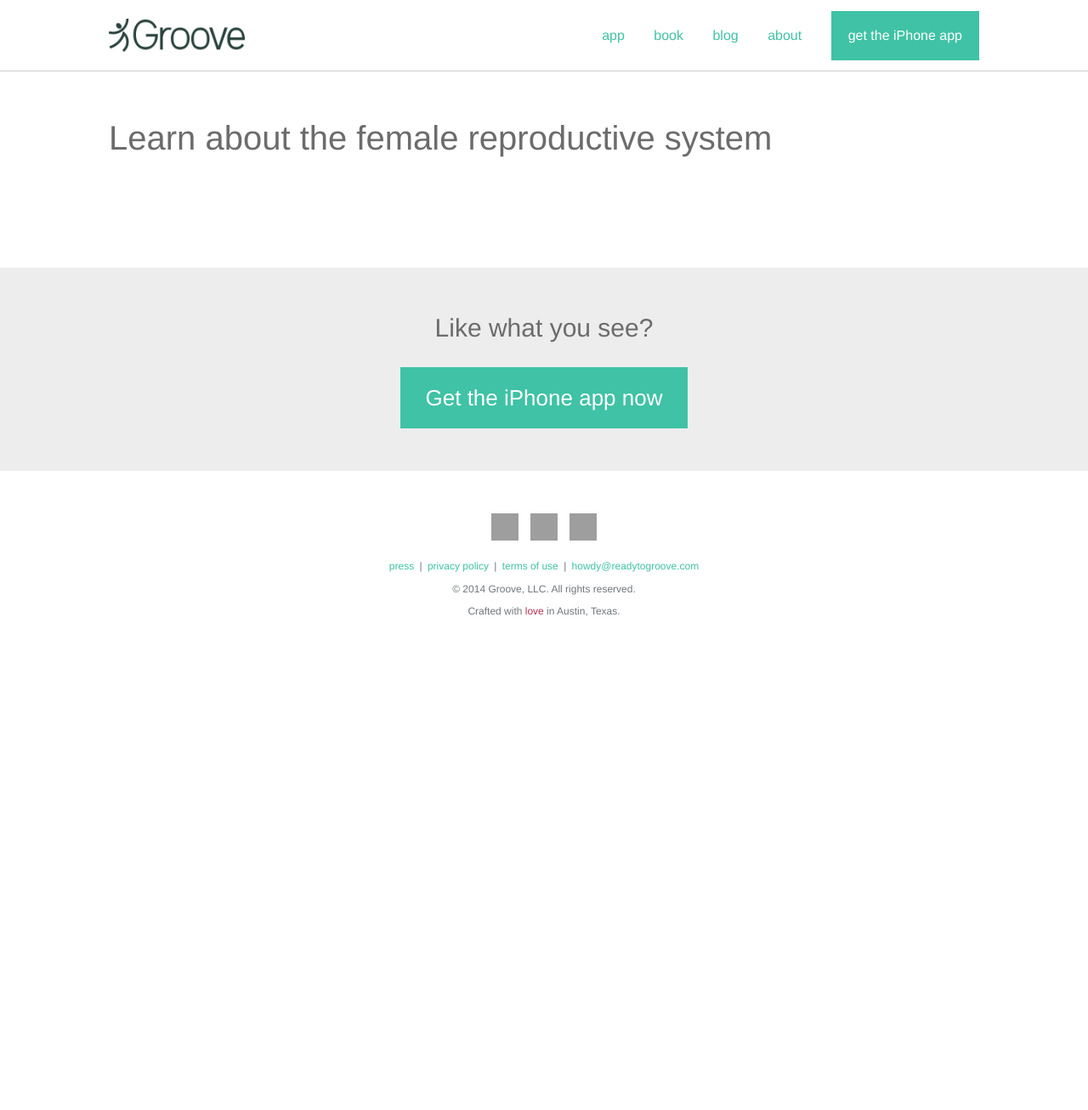
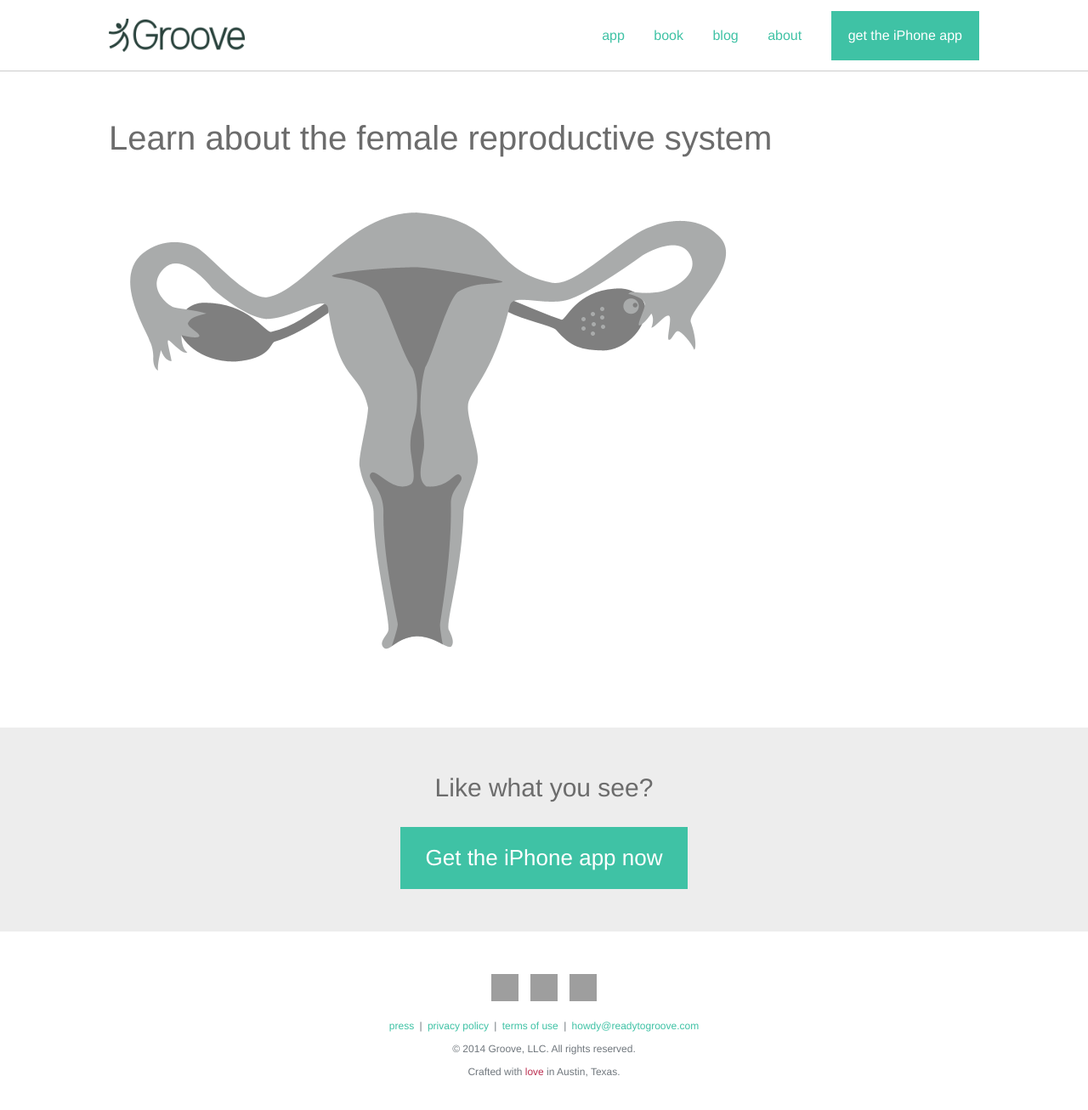
Before and after one commit to readytogroove/readytogroove.github.io, a Jekyll site: the page built from learn.html, in a window 1280 px wide and 1330 px high. Shown: the top 1306 px of the window at 85% size. Built offline with Jekyll 4.4.1, drawn with Linux system fonts in a browser that asks for light colours; nearby versions of some CDN libraries; Markdown is read by kramdown in place of the engine named in the settings; grey boxes are pictures that could not be loaded.

Commit message:
changed images for roll-over repro diagram

```diff
--- a/css/style.css
+++ b/css/style.css
@@ -663,6 +663,12 @@ div.book-image-container p.small-text {
   margin-bottom: 15px;
 }
 
+/* learn.html styles */
+.uterus {
+  margin-top: 10px;
+}
+
+
 /* mobile navigatron */
 .mobile-nav-button {
   display: none;
--- a/learn.html
+++ b/learn.html
@@ -6,8 +6,8 @@ title: Learn - Groove
 
 <div class="white-background">
 	<div class="container">
-		<h1 class="about-header gray-dark">Learn about the female reproductive system</h1>
-
+		<h1 class="gray-dark">Learn about the female reproductive system</h1>
+		<img class="uterus" src="/img/reproductive-system-bw.png" />
 
 	</div><!--.container-->
 </div><!--.white-background-->
```
Also changed, not shown: img/cervix-color.png, img/fallopian-tubes-color.png, img/follicles-color.png (added), img/follicles.png (deleted), img/ovaries-color.png, img/uterus-color.png, img/vagina-color.png.
